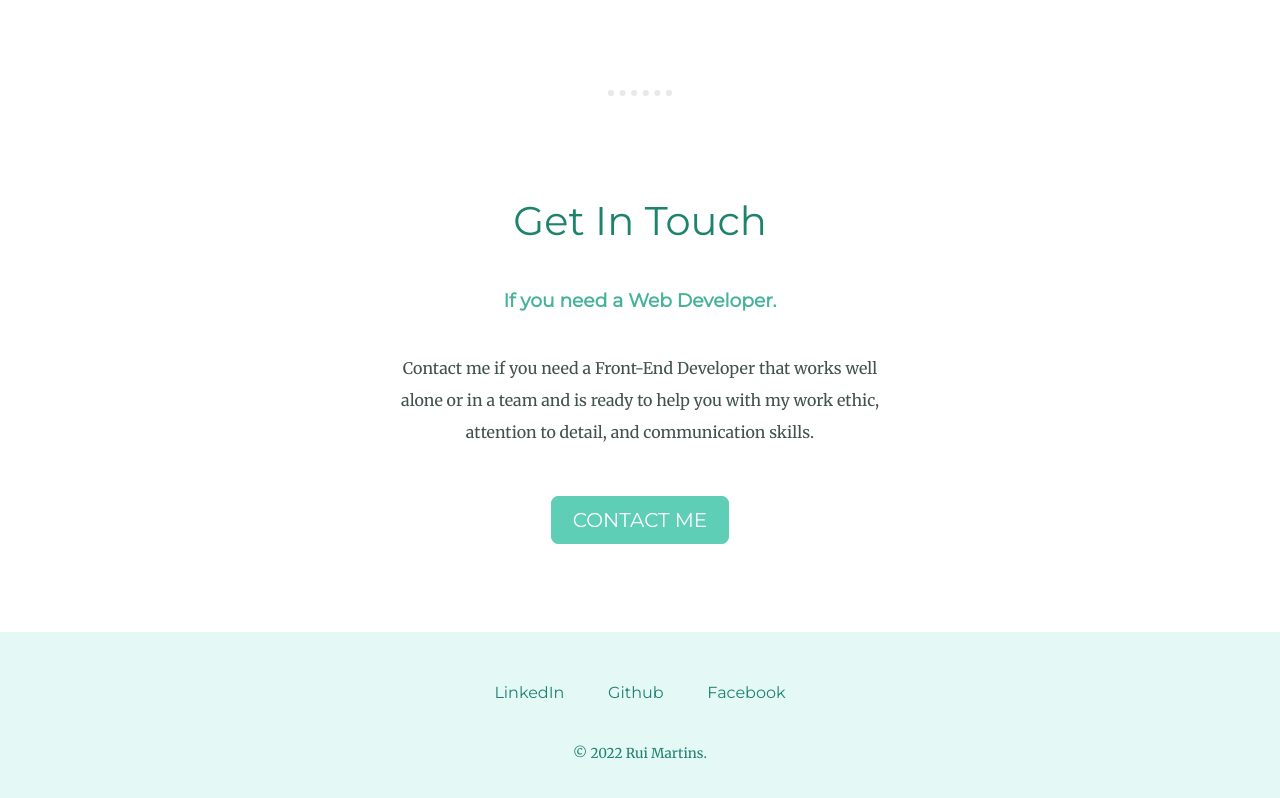
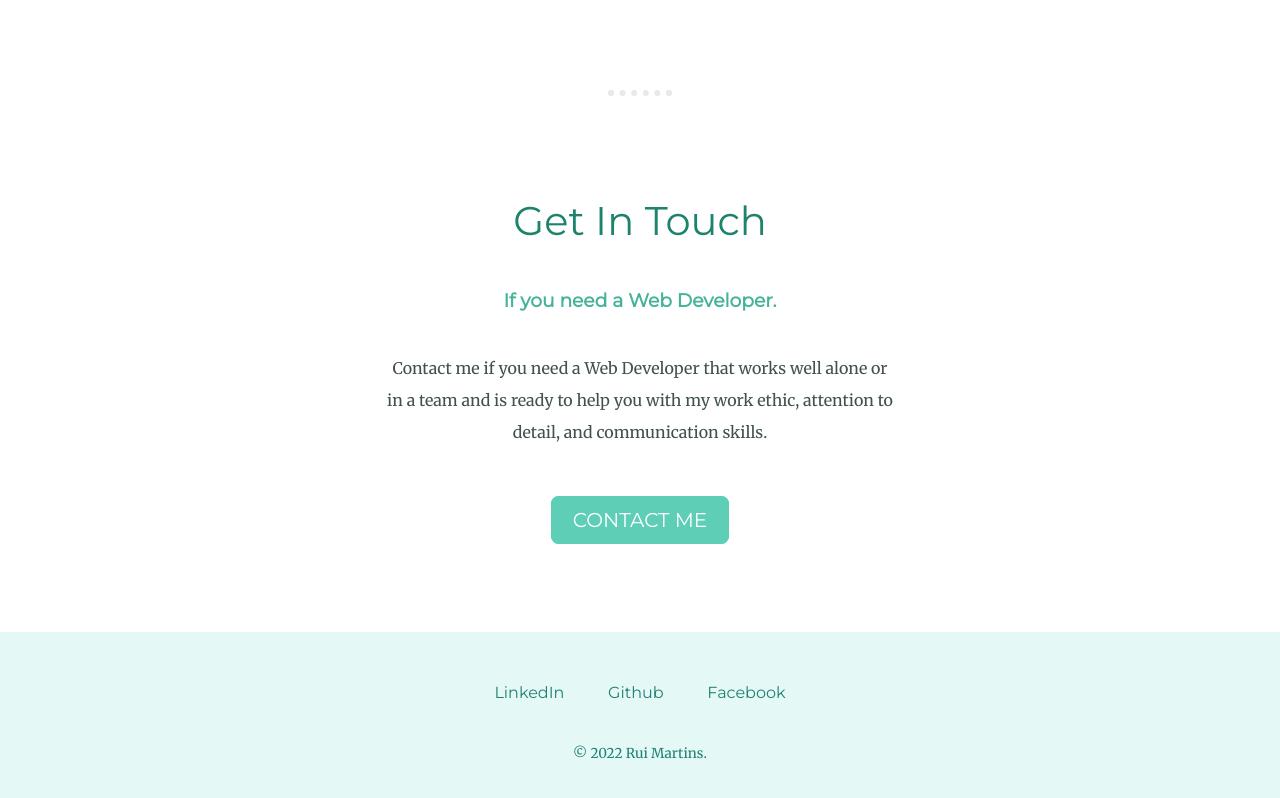
Before and after one commit to ruimartins3/First-Website, a plain HTML site: page index.html in a window 1280 px wide. Shown: the part 2323-3121 px from the top of the page. Drawn offline with Linux system fonts and the light colour scheme.

Commit message:
Update index.html

```diff
--- a/index.html
+++ b/index.html
@@ -51,7 +51,7 @@
   <div class="contact-me">
     <h2>Get In Touch</h2>
     <h3>If you need a Web Developer.</h3>
-    <p class="contact-message">Contact me if you need a Front-End Developer that works well alone or in a team and is ready to help you with my work ethic, attention to
+    <p class="contact-message">Contact me if you need a Web Developer that works well alone or in a team and is ready to help you with my work ethic, attention to
 detail, and communication skills. </p>
     <a class="btn" href="mailto:ruimartins.profissional@gmail.com">CONTACT ME</a>
   </div>
```
